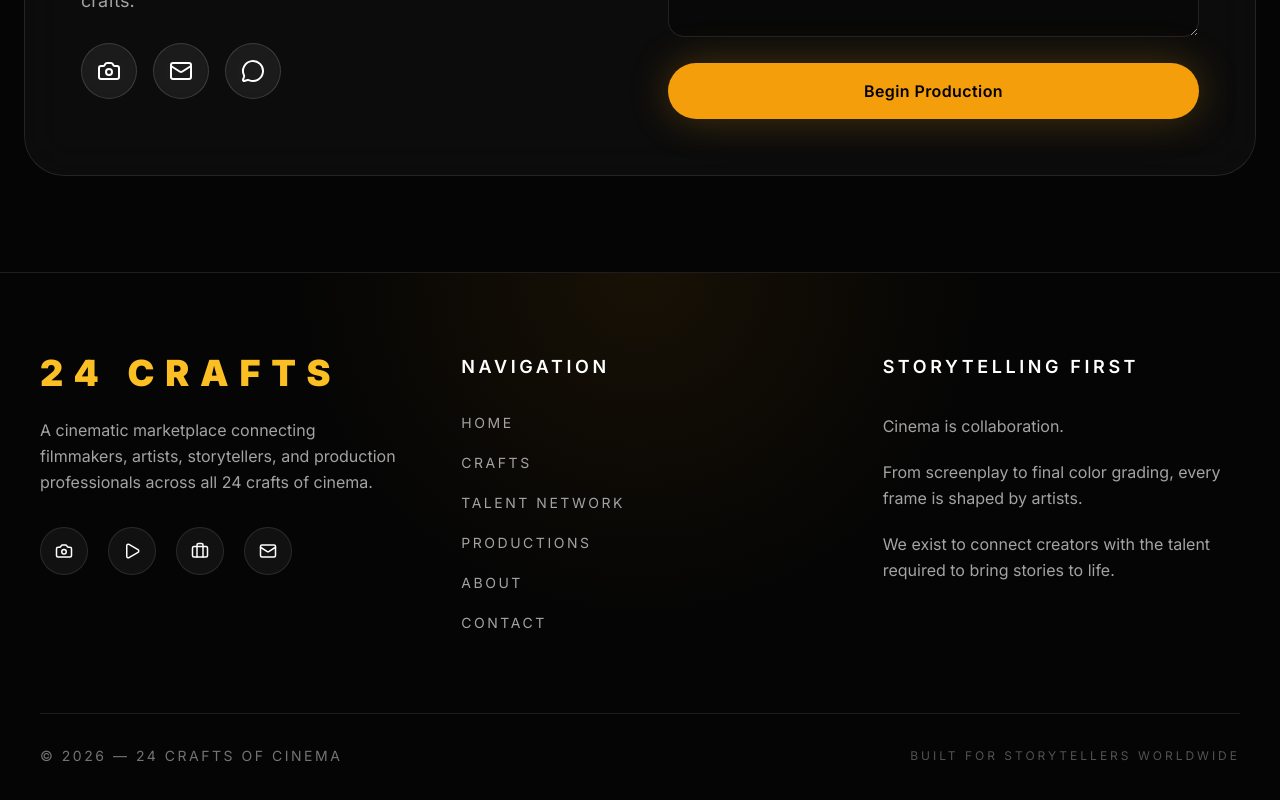
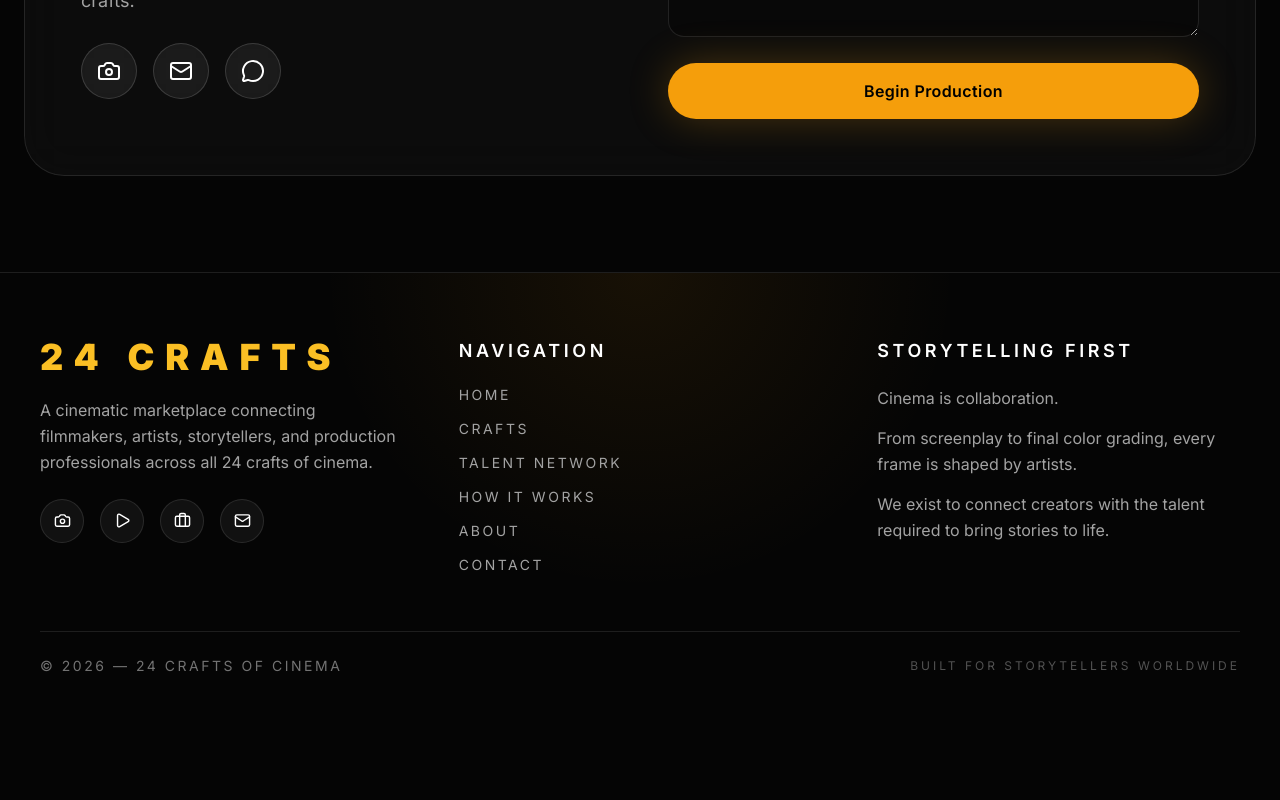
Before and after one commit to abhinavreddy2684-droid/PR.Pre.Pro.Post, a React (Vite) app in the folder 24-crafts/: page / in a window 1280 px wide. Shown: the part 5260-6060 px from the top of the page. After the commit the page ends 6000 px from the top, so only its background shows below. Built offline with nearby package versions, Linux system fonts and the light colour scheme.

Commit message:
Tighten footer spacing and update navigation label

```diff
--- a/24-crafts/src/components/footer/Footer.jsx
+++ b/24-crafts/src/components/footer/Footer.jsx
@@ -10,7 +10,7 @@ const links = [
   { label: "Home", href: "/" },
   { label: "Crafts", href: "/#cinema-reel" },
   { label: "Talent Network", href: "/talent" },
-  { label: "Productions", href: "/productions" },
+  { label: "How It Works", href: "/#how-it-works" },
   { label: "About", href: "/#about" },
   { label: "Contact", href: "/#contact" },
 ];
@@ -48,37 +48,34 @@ export default function Footer() {
     <footer className="relative border-t border-white/10 overflow-hidden">
       <div className="absolute inset-0 bg-[radial-gradient(circle_at_top,rgba(245,158,11,0.08),transparent_40%)]" />
 
-      <div className="relative z-10 max-w-7xl mx-auto px-6 lg:px-10 py-20">
-        <div className="grid lg:grid-cols-3 gap-16">
+      <div className="relative z-10 max-w-7xl mx-auto px-6 lg:px-10 py-12 sm:py-14 lg:py-16">
+        <div className="grid lg:grid-cols-3 gap-10 lg:gap-14">
           <div>
-            <h2 className="text-4xl font-black uppercase tracking-[0.3em] text-amber-400">
+            <h2 className="text-3xl sm:text-4xl font-black uppercase tracking-[0.3em] text-amber-400">
               24 Crafts
             </h2>
 
-            <p className="mt-6 text-neutral-400 leading-relaxed max-w-md">
+            <p className="mt-4 sm:mt-5 text-neutral-400 leading-relaxed max-w-md">
               A cinematic marketplace connecting filmmakers,
               artists, storytellers, and production professionals
               across all 24 crafts of cinema.
             </p>
 
-            <div className="flex items-center gap-5 mt-8">
+            <div className="flex items-center gap-4 mt-6">
               {[Camera, Play, Briefcase, Mail].map((Icon, index) => (
                 <button
                   key={index}
-                  className="w-12 h-12 rounded-full border border-white/10 bg-white/5 hover:border-amber-500/40 hover:bg-amber-500/10 transition-all duration-300 flex items-center justify-center"
+                  className="w-11 h-11 rounded-full border border-white/10 bg-white/5 hover:border-amber-500/40 hover:bg-amber-500/10 transition-all duration-300 flex items-center justify-center"
                 >
-                  <Icon size={18} />
+                  <Icon size={17} />
                 </button>
               ))}
             </div>
           </div>
 
           <div>
-            <h3 className="text-white text-lg font-semibold uppercase tracking-[0.2em]">
-              Navigation
-            </h3>
-
-            <div className="mt-8 flex flex-col gap-5">
+            <h3 className="text-white text-lg font-semibold uppercase tracking-[0.2em]">Navigation</h3>
+            <div className="mt-5 flex flex-col gap-3.5">
               {links.map((item) => (
                 <Link
                   key={item.label}
@@ -93,31 +90,18 @@ export default function Footer() {
           </div>
 
           <div>
-            <h3 className="text-white text-lg font-semibold uppercase tracking-[0.2em]">
-              Storytelling First
-            </h3>
-
-            <div className="mt-8 space-y-5 text-neutral-400 leading-relaxed">
+            <h3 className="text-white text-lg font-semibold uppercase tracking-[0.2em]">Storytelling First</h3>
+            <div className="mt-5 space-y-3.5 text-neutral-400 leading-relaxed">
               <p>Cinema is collaboration.</p>
-              <p>
-                From screenplay to final color grading,
-                every frame is shaped by artists.
-              </p>
-              <p>
-                We exist to connect creators with the
-                talent required to bring stories to life.
-              </p>
+              <p>From screenplay to final color grading, every frame is shaped by artists.</p>
+              <p>We exist to connect creators with the talent required to bring stories to life.</p>
             </div>
           </div>
         </div>
 
-        <div className="mt-20 pt-8 border-t border-white/10 flex flex-col md:flex-row items-center justify-between gap-6">
-          <p className="text-neutral-500 text-sm uppercase tracking-[0.18em]">
-            © 2026 — 24 Crafts Of Cinema
-          </p>
-          <p className="text-neutral-600 text-xs uppercase tracking-[0.25em]">
-            Built For Storytellers Worldwide
-          </p>
+        <div className="mt-12 sm:mt-14 pt-6 border-t border-white/10 flex flex-col md:flex-row items-center justify-between gap-4">
+          <p className="text-neutral-500 text-sm uppercase tracking-[0.18em]">© 2026 — 24 Crafts Of Cinema</p>
+          <p className="text-neutral-600 text-xs uppercase tracking-[0.25em]">Built For Storytellers Worldwide</p>
         </div>
       </div>
     </footer>
```
